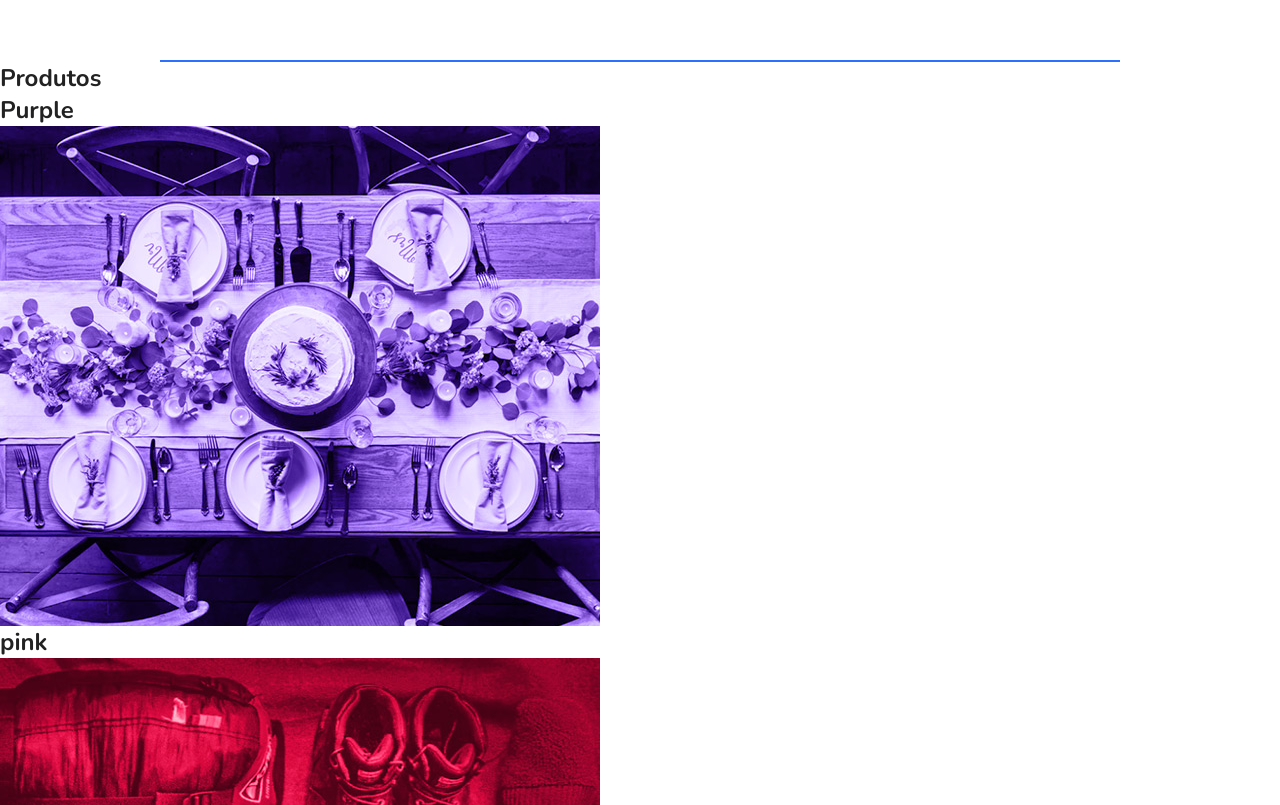
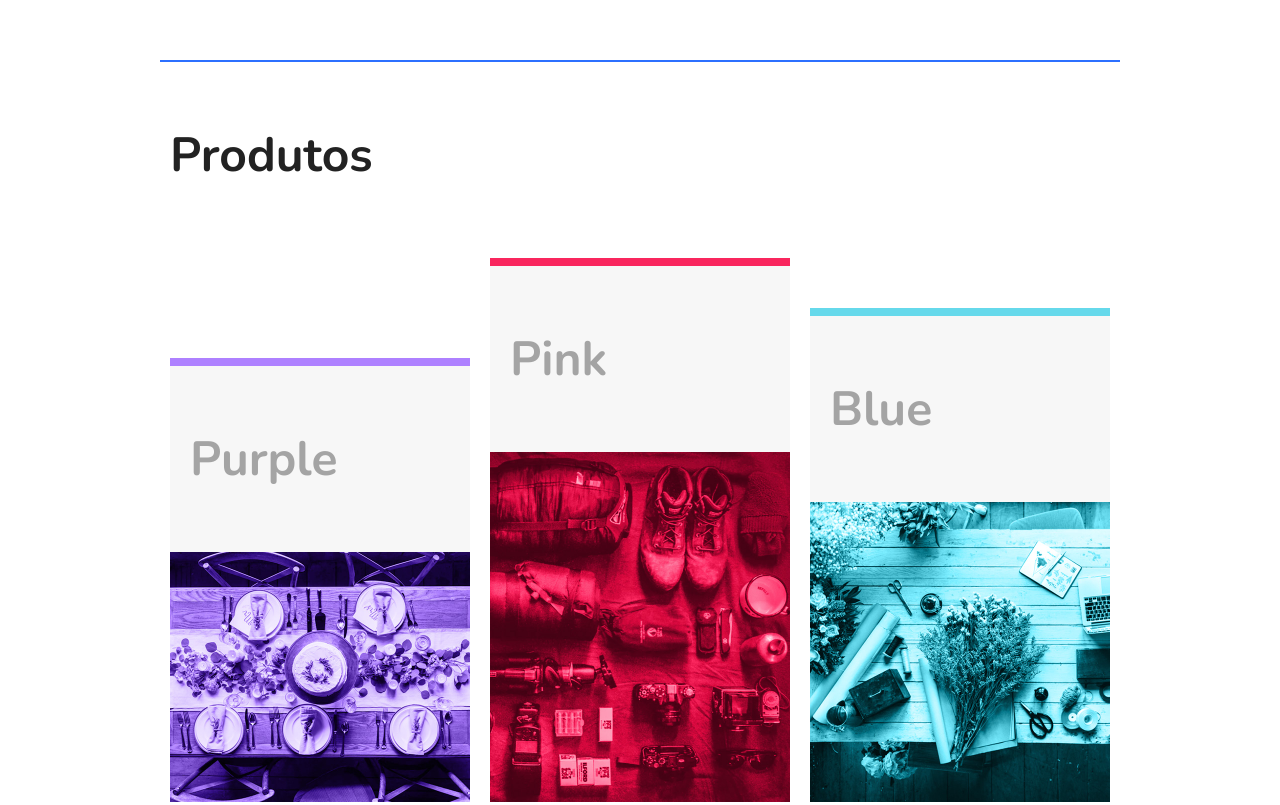
Before and after one commit to stephanybrazeir0/flexblog, a plain HTML site: page index.html in a window 1280 px wide. Shown: the part 949-1754 px from the top of the page. Drawn offline with nearby package versions, Linux system fonts and the light colour scheme.

Commit message:
produtos

```diff
--- /dev/null
+++ b/css/produtos.css
@@ -0,0 +1,41 @@
+.produtos {
+  max-width: 960px;
+  margin: 0 auto;
+  padding-top: 60px;
+  padding-bottom: 60px;
+}
+
+.produtos h1 {
+  font-size: 3rem;
+  margin: 0 10px 60px 10px;
+}
+
+.produtos-container {
+  display: flex;
+  flex-wrap: wrap;
+  align-items: flex-end;
+}
+
+.produtos-item {
+  flex: 1 1 175px;
+  margin: 10px;
+}
+
+.produtos-item h2 {
+  font-size: 3rem;
+  color: #a4a4a4;
+  background-color: #f7f7f7;
+  padding: 60px 20px;
+}
+
+.purple {
+  border-top: 8px solid #ae81ff;
+}
+
+.pink {
+  border-top: 8px solid #f9265e;
+}
+
+.blue {
+  border-top: 8px solid #66d9eb;
+}
--- a/css/style.css
+++ b/css/style.css
@@ -3,3 +3,4 @@
 @import url("./menu.css");
 @import url("./introducao.css");
 @import url("./sobre.css");
+@import url("./produtos.css");
--- a/index.html
+++ b/index.html
@@ -69,7 +69,7 @@
       </div>
 
       <div class="produtos-item pink">
-        <h2>pink</h2>
+        <h2>Pink</h2>
         <img src="./img/produtos2.jpg" alt="Produtos 2">
       </div>
 
```
